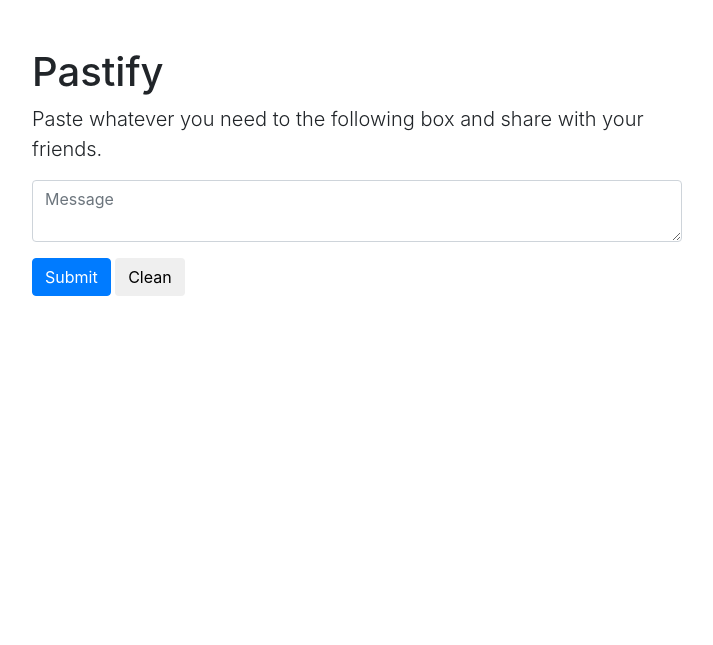
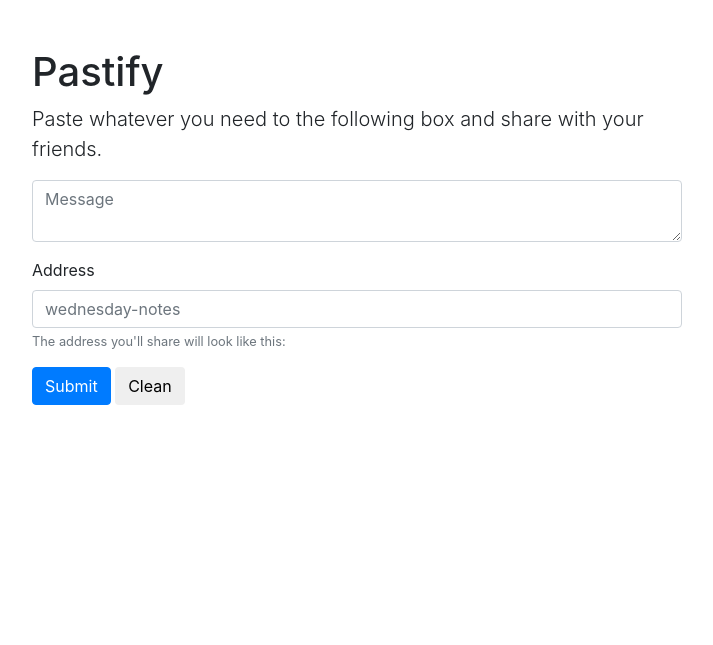
Before and after one commit to bymafmaf/pastify, a PHP site: page / in a window 1280 px wide. Shown: the top 645 px of the page, without its empty margins (283-996 px from the left). Run offline with PHP 8.4, Linux system fonts and the light colour scheme.

Commit message:
Styling and HTML.
- Address input added.
- jQuery functions for Clean button and address helper text are added.

```diff
--- a/index.php
+++ b/index.php
@@ -25,11 +25,18 @@
         <p class="lead">Paste whatever you need to the following box and share with your friends.</p>
       </div>
     </div>
-    <div class="form-group">
-      <textarea class="form-control" placeholder="Message"></textarea>
-    </div>
-    <button type="submit" class="btn btn-primary">Submit</button>
-    <button class="btn">Clean</button>
+    <form>
+      <div class="form-group">
+        <textarea id="message-box" class="form-control" placeholder="Message"></textarea>
+      </div>
+      <div class="form-group">
+        <label for="address-input">Address</label>
+        <input class="form-control" id="address-input" aria-describedby="addressHelp" placeholder="wednesday-notes">
+        <small id="addressHelp" class="form-text text-muted">The address you'll share will look like this: <span id="user-address"></span></small>
+      </div>
+      <button type="submit" class="btn btn-primary">Submit</button>
+      <button class="btn" id="clean-button">Clean</button>
+    </form>
   </main>
 
   <footer class="footer">
@@ -37,8 +44,9 @@
       <span class="text-muted">@2018 Muvaffak Onus</span>
     </div>
   </footer>
-  <script src="js/jquery-3.2.1.slim.min.js" integrity="sha384-KJ3o2DKtIkvYIK3UENzmM7KCkRr/rE9/Qpg6aAZGJwFDMVNA/GpGFF93hXpG5KkN" crossorigin="anonymous"></script>
-  <script src="js/popper.min.js" integrity="sha384-ApNbgh9B+Y1QKtv3Rn7W3mgPxhU9K/ScQsAP7hUibX39j7fakFPskvXusvfa0b4Q" crossorigin="anonymous"></script>
-  <script src="js/bootstrap.min.js" integrity="sha384-JZR6Spejh4U02d8jOt6vLEHfe/JQGiRRSQQxSfFWpi1MquVdAyjUar5+76PVCmYl" crossorigin="anonymous"></script>
+  <script src="js/jquery-3.2.1.slim.min.js"></script>
+  <script src="js/popper.min.js"></script>
+  <script src="js/bootstrap.min.js"></script>
+  <script src="js/app.js"></script>
 </body>
 </html>
--- /dev/null
+++ b/js/app.js
@@ -0,0 +1,8 @@
+$('#address-input').keyup(function(e) {
+  $("#user-address").html(window.location.href + $(this).val());
+});
+$(document).ready(function() {
+  $("#clean-button").click(function(){
+    $("#message-box").html("");
+  });
+});
```
